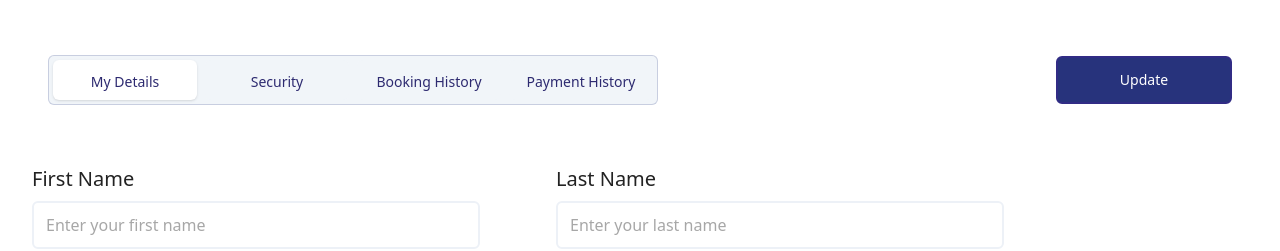
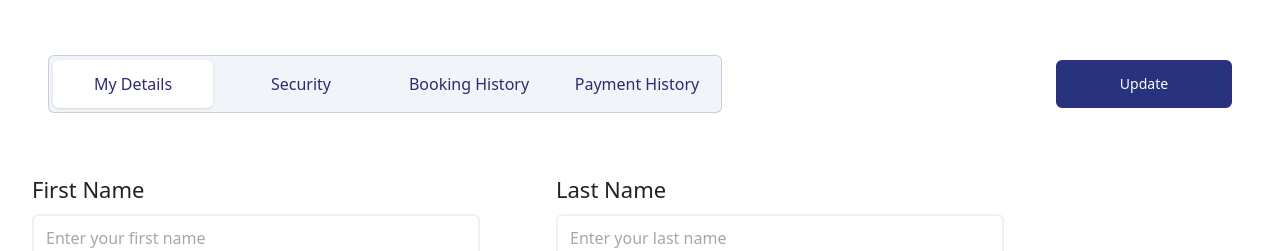
Before and after one commit to ksulakshana02/e-ticketing, a Next.js app: page /profile in a window 1280 px wide. Shown: the part 701-952 px from the top of the page. Built offline with nearby package versions, Linux system fonts and the light colour scheme.

Commit message:
implemented profile page

```diff
--- a/src/components/ChangePassword.tsx
+++ b/src/components/ChangePassword.tsx
@@ -154,7 +154,7 @@ const InputField: React.FC<{
 }> = memo(({ label, id, type, placeholder, control, error }) => {
     return (
         <div className="flex flex-col w-full max-w-md">
-            <label htmlFor={id} className="block text-base lg:text-xl font-inter font-medium text-[#222222]">
+            <label htmlFor={id} className="block text-base lg:text-[22px] font-inter font-medium text-[#222222]">
                 {label}
             </label>
             <div className="mt-2 relative">
--- a/src/components/PaymentHistory.tsx
+++ b/src/components/PaymentHistory.tsx
@@ -172,22 +172,22 @@ const PaymentHistory: React.FC = () => {
                                 }}
                             >
                                 <TableCell align="center" sx={{py: 2, px: {xs: 1, sm: 2}}}>
-                                    <div className="font-inter text-sm sm:text-base font-semibold text-[#2D2A70]">
+                                    <div className="font-inter text-sm sm:text-lg font-semibold text-[#2D2A70]">
                                         Event Details
                                     </div>
                                 </TableCell>
                                 <TableCell align="center" sx={{py: 2, px: {xs: 1, sm: 2}}}>
-                                    <div className="font-inter text-sm sm:text-base font-semibold text-[#2D2A70]">
+                                    <div className="font-inter text-sm sm:text-lg font-semibold text-[#2D2A70]">
                                         Amount
                                     </div>
                                 </TableCell>
                                 <TableCell align="center" sx={{py: 2, px: {xs: 1, sm: 2}}}>
-                                    <div className="font-inter text-sm sm:text-base font-semibold text-[#2D2A70]">
+                                    <div className="font-inter text-sm sm:text-lg font-semibold text-[#2D2A70]">
                                         Date
                                     </div>
                                 </TableCell>
                                 <TableCell align="center" sx={{py: 2, px: {xs: 1, sm: 2}}}>
-                                    <div className="font-inter text-sm sm:text-base font-semibold text-[#2D2A70]">
+                                    <div className="font-inter text-sm sm:text-lg font-semibold text-[#2D2A70]">
                                         Status
                                     </div>
                                 </TableCell>
@@ -206,19 +206,19 @@ const PaymentHistory: React.FC = () => {
                                         align="center"
                                         sx={{py: 2, px: {xs: 1, sm: 2}, fontSize: {xs: "0.75rem", sm: "0.875rem"}}}
                                     >
-                                        <div className="font-inter text-[#000000]">{row.name}</div>
+                                        <div className="font-inter text-sm lg:text-base text-[#000000]">{row.name}</div>
                                     </TableCell>
                                     <TableCell
                                         align="center"
                                         sx={{py: 2, px: {xs: 1, sm: 2}, fontSize: {xs: "0.75rem", sm: "0.875rem"}}}
                                     >
-                                        <div className="font-inter text-[#000000]">{row.amount}</div>
+                                        <div className="font-inter text-sm lg:text-base text-[#000000]">{row.amount}</div>
                                     </TableCell>
                                     <TableCell
                                         align="center"
                                         sx={{py: 2, px: {xs: 1, sm: 2}, fontSize: {xs: "0.75rem", sm: "0.875rem"}}}
                                     >
-                                        <div className="font-inter text-[#000000]">{row.date}</div>
+                                        <div className="font-inter text-sm lg:text-base text-[#000000]">{row.date}</div>
                                     </TableCell>
                                     <TableCell align="center" sx={{py: 2, px: {xs: 1, sm: 2}}}>
                                         <div
--- a/src/components/ProfileForm.tsx
+++ b/src/components/ProfileForm.tsx
@@ -329,7 +329,7 @@ const InputField: React.FC<{
 }> = memo(({label, id, type = "text", placeholder, control, error, options}) => {
     return (
         <div className="flex flex-col w-full max-w-md">
-            <label htmlFor={id} className="block text-base lg:text-xl font-inter font-medium text-[#222222]">
+            <label htmlFor={id} className="block text-base lg:text-[22px] font-inter font-medium text-[#222222]">
                 {label}
             </label>
             <div className="mt-2 relative">
--- a/src/components/ProfileNavigation.tsx
+++ b/src/components/ProfileNavigation.tsx
@@ -176,8 +176,8 @@ const ProfileNavigationTab: React.FC<ProfileNavigationTabProps> = memo(({label,
         <button
             onClick={onClick}
             className={`
-        flex-1 px-4 min-w-36 py-3 text-sm font-medium text-[#2D2A70] rounded-md transition-colors
-        h-10 max-sm:h-9 max-sm:text-xs
+        flex-1 px-4 min-w-40 items-center py-3 text-base font-inter font-medium text-[#2D2A70] rounded-md transition-colors
+        h-12 max-sm:h-9 max-sm:text-sm
         ${isActive ? "bg-white shadow-sm" : "bg-[#F1F5F9] hover:bg-gray-200"}
       `}
             aria-selected={isActive}
```
